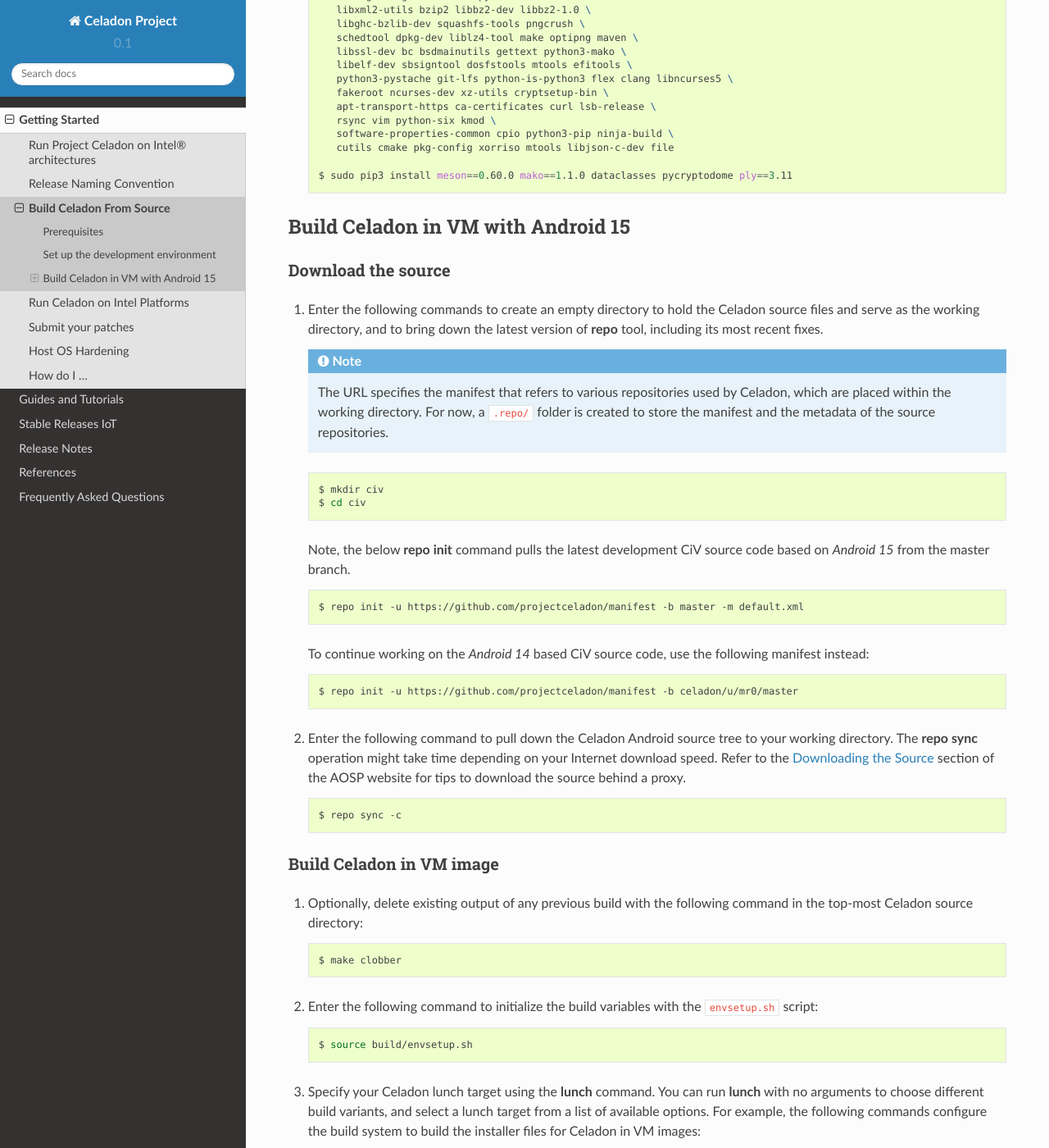
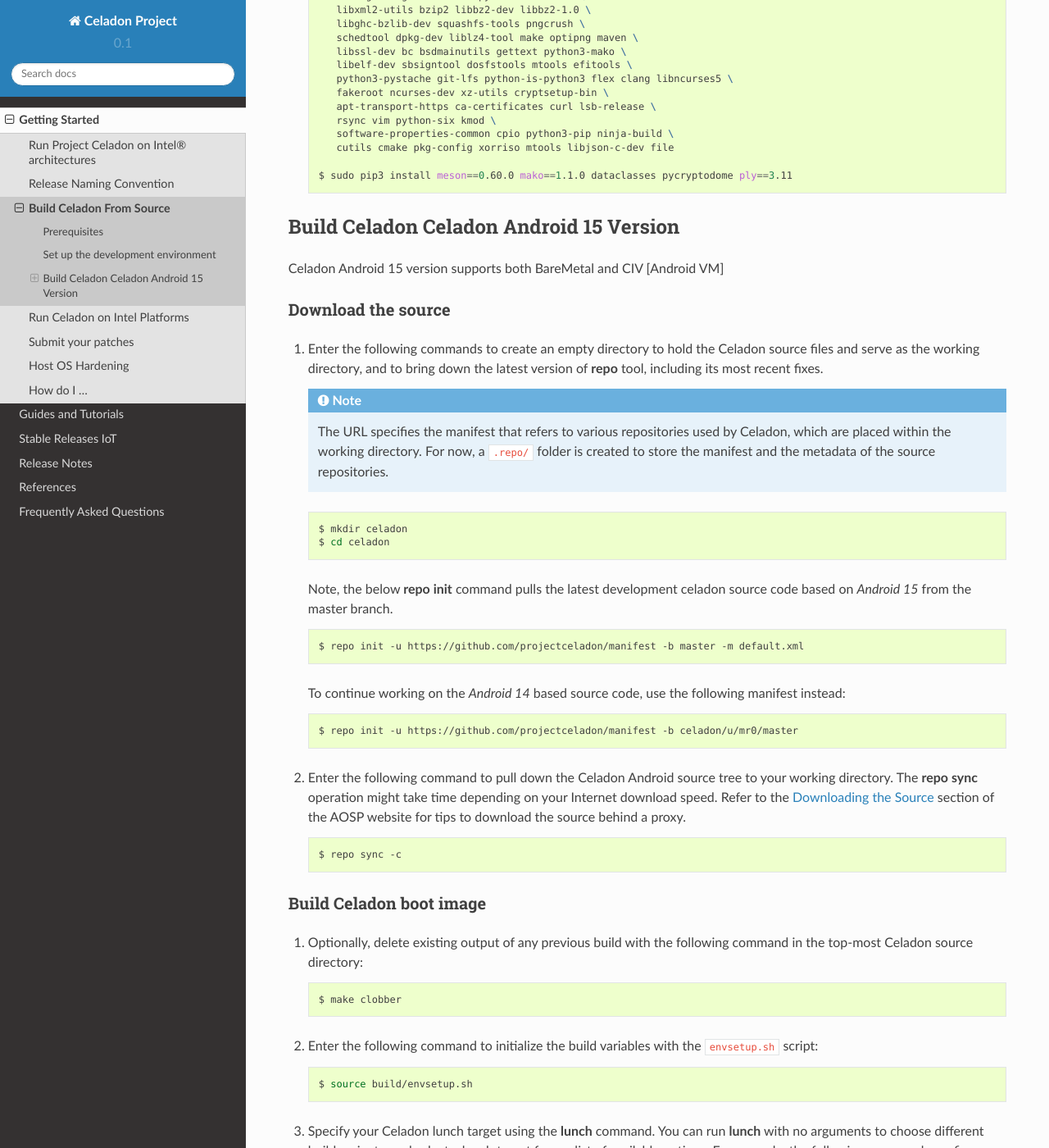
Before and after one commit to projectceladon/celadon-documentation, a Sphinx documentation site: the page built from source/getting-started/build-source.rst, in a window 1280 px wide and 1400 px high, scrolled down 1119 px. Shown: the whole window at 82% size. Built offline with Sphinx 7.4.7 and the Read the Docs theme 2.0.0, drawn with Linux system fonts in a browser that asks for light colours; pages that are not in the unit, such as notebooks, are missing from menus; some of the changed text lies outside the part shown.

Commit message:
Update build-source.rst

```diff
--- a/source/getting-started/build-source.rst
+++ b/source/getting-started/build-source.rst
@@ -67,8 +67,9 @@
 
       $ sudo pip3 install meson==0.60.0 mako==1.1.0 dataclasses pycryptodome ply==3.11
 
-Build |C| in VM with Android 15
-*******************************
+Build |C| Celadon Android 15 Version
+************************************
+Celadon Android 15 version supports both BareMetal and CIV [Android VM]
 
 Download the source
 ===================
@@ -85,17 +86,17 @@
 
    .. code-block:: bash
 
-       $ mkdir civ
-       $ cd civ
+       $ mkdir celadon
+       $ cd celadon
 
    Note, the below :command:`repo init` command pulls the latest development
-   CiV source code based on *Android 15* from the master branch.
+   celadon source code based on *Android 15* from the master branch.
 
    .. code-block:: bash
 
        $ repo init -u https://github.com/projectceladon/manifest -b master -m default.xml
 
-   To continue working on the *Android 14* based CiV source code,
+   To continue working on the *Android 14* based source code,
    use the following manifest instead:
 
    .. code-block:: bash
@@ -116,7 +117,7 @@
 .. _build-os-image:
 
 
-Build |C| in VM image
+Build |C| boot image
 =====================
 
 #. Optionally, delete existing output of any previous build with the
@@ -141,8 +142,8 @@
 
    .. code-block:: bash
 
+       $ lunch caas-ap3a-userdebug # this is used for Android 15 onwards
        $ lunch caas-userdebug # this will be used until Android 14
-       $ lunch caas-ap3a-userdebug # this is used for Android 15 onwards
        $ make flashfiles -j $(nproc)
 
    .. note::
```
